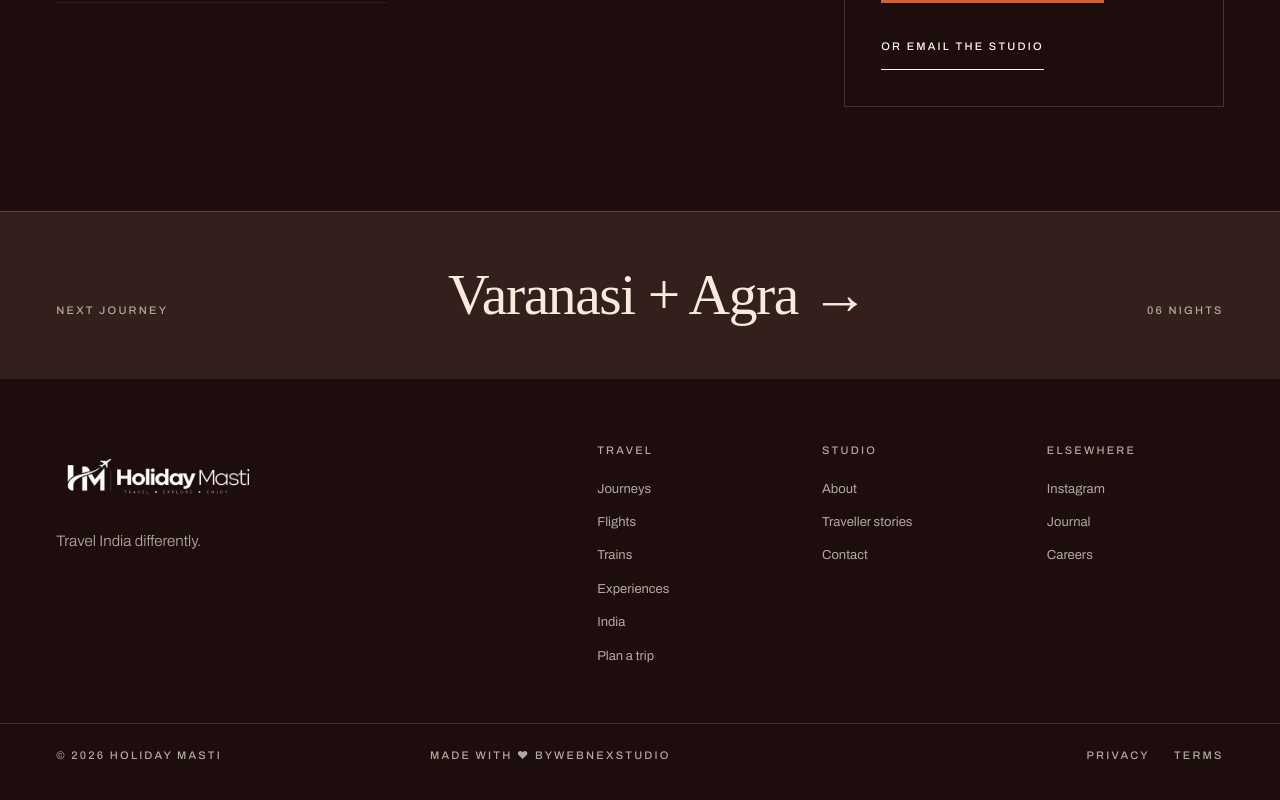
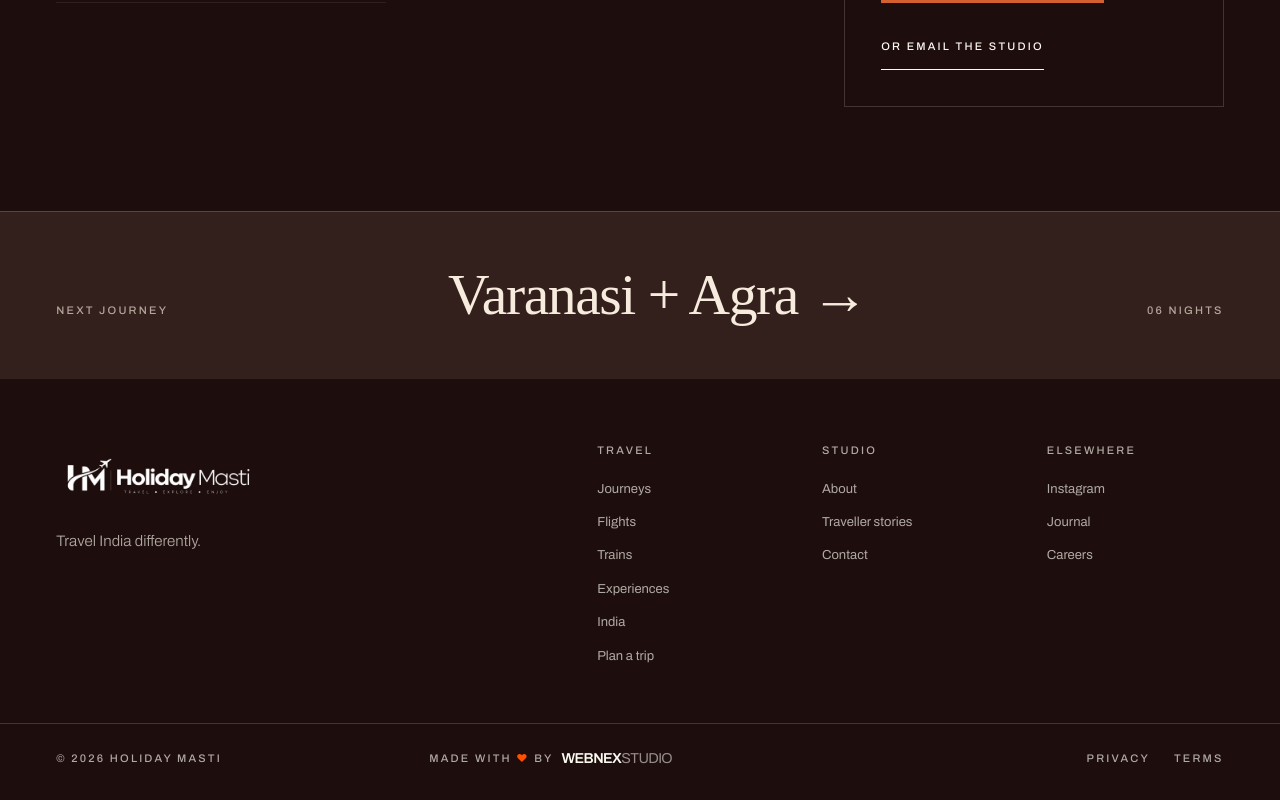
Before and after one commit to iamrohitksingh87-ops/Holiday-Masti, a React (Vite) app: page /journeys/goa in a window 1280 px wide. Shown: the part 3477-4277 px from the top of the page. Built offline with nearby package versions, Linux system fonts and the light colour scheme; a web font is replaced by a local one.

Commit message:
Style WebnexStudio footer credit and wordmark

```diff
--- a/src/components/footer/footer.css
+++ b/src/components/footer/footer.css
@@ -89,3 +89,46 @@
 .foot__legal a:focus-visible {
   color: var(--fg);
 }
+
+
+.foot__made-by {
+  display: inline-flex;
+  align-items: center;
+  gap: 0.5rem;
+  color: var(--fg-soft);
+  text-decoration: none;
+  transition: color 0.25s ease;
+}
+
+.foot__made-by:hover,
+.foot__made-by:focus-visible {
+  color: var(--fg);
+}
+
+.foot__webnex-logo {
+  display: inline-flex;
+  align-items: baseline;
+  font-size: 0.9rem;
+  font-weight: 600;
+  letter-spacing: -0.045em;
+  white-space: nowrap;
+}
+
+.foot__webnex-name {
+  color: var(--fg);
+}
+
+.foot__webnex-studio {
+  color: var(--fg-faint);
+  font-weight: 400;
+}
+
+.foot__made-by [aria-hidden="true"] {
+  color: #ff4f00;
+}
+
+@media (max-width: 600px) {
+  .foot__made-by {
+    flex-wrap: wrap;
+  }
+}
```
